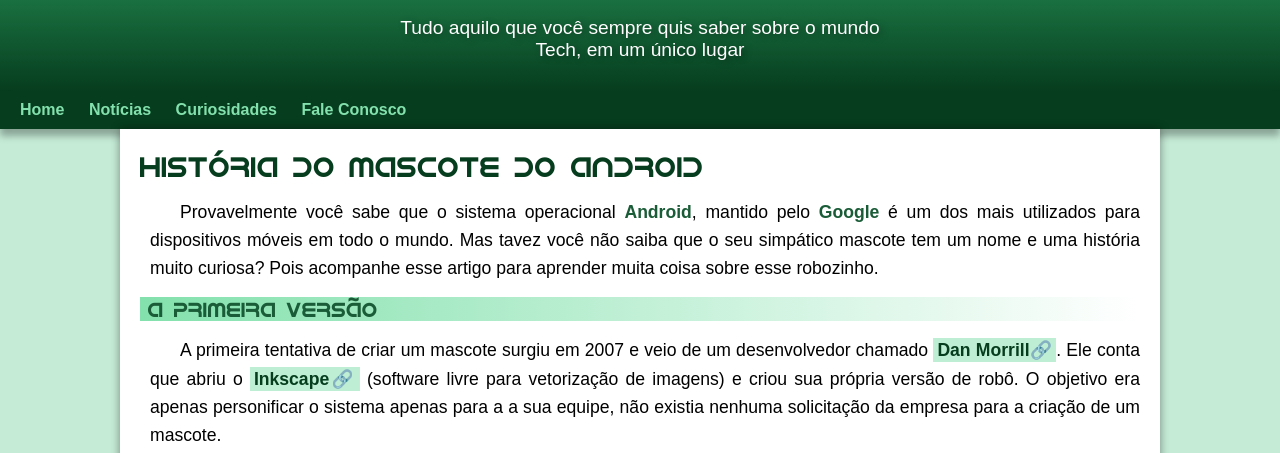
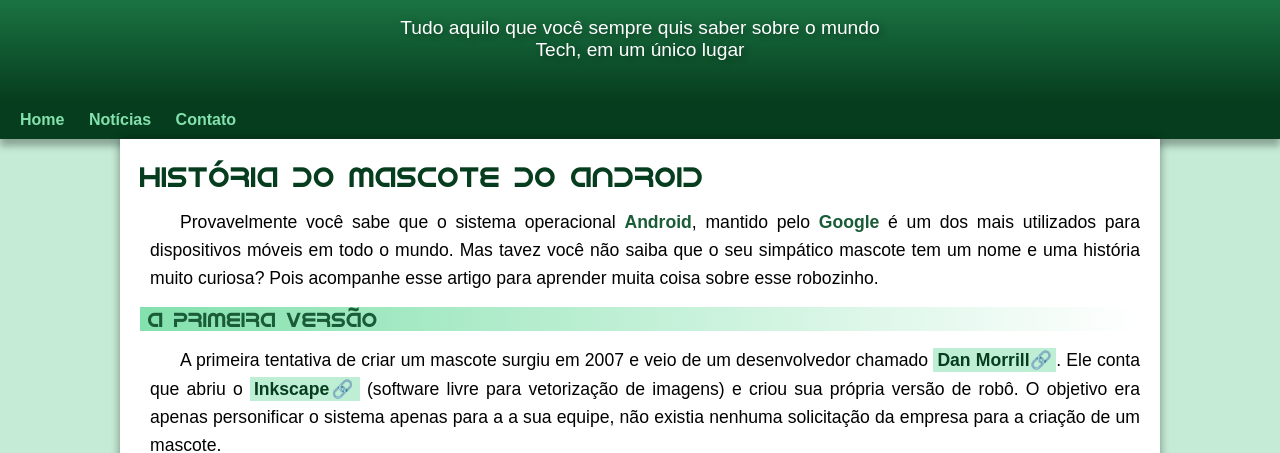
Before and after one commit to Erick244/projeto-android, a plain HTML site: page index.html in a window 1280 px wide. Shown: the part 100-553 px from the top of the page. Drawn offline with Linux system fonts and the light colour scheme.

Commit message:
Problema de padding no header corrigido

```diff
--- a/css/style.css
+++ b/css/style.css
@@ -55,7 +55,7 @@ header p {
     color: #fff;
     padding-right: 10px;
     padding-left: 10px;
-    padding-bottom: 30px;
+    padding-bottom: 40px;
     margin: auto;
     text-shadow: 3px 2px 7px rgba(0, 0, 0, 0.349);
 }
--- a/index.html
+++ b/index.html
@@ -16,8 +16,7 @@
     <nav>
         <a href="#">Home</a>
         <a href="#">Notícias</a>
-        <a href="#">Curiosidades</a>
-        <a href="#">Fale Conosco</a>
+        <a href="#">Contato</a>
     </nav>
     <main>
         <article>
```
